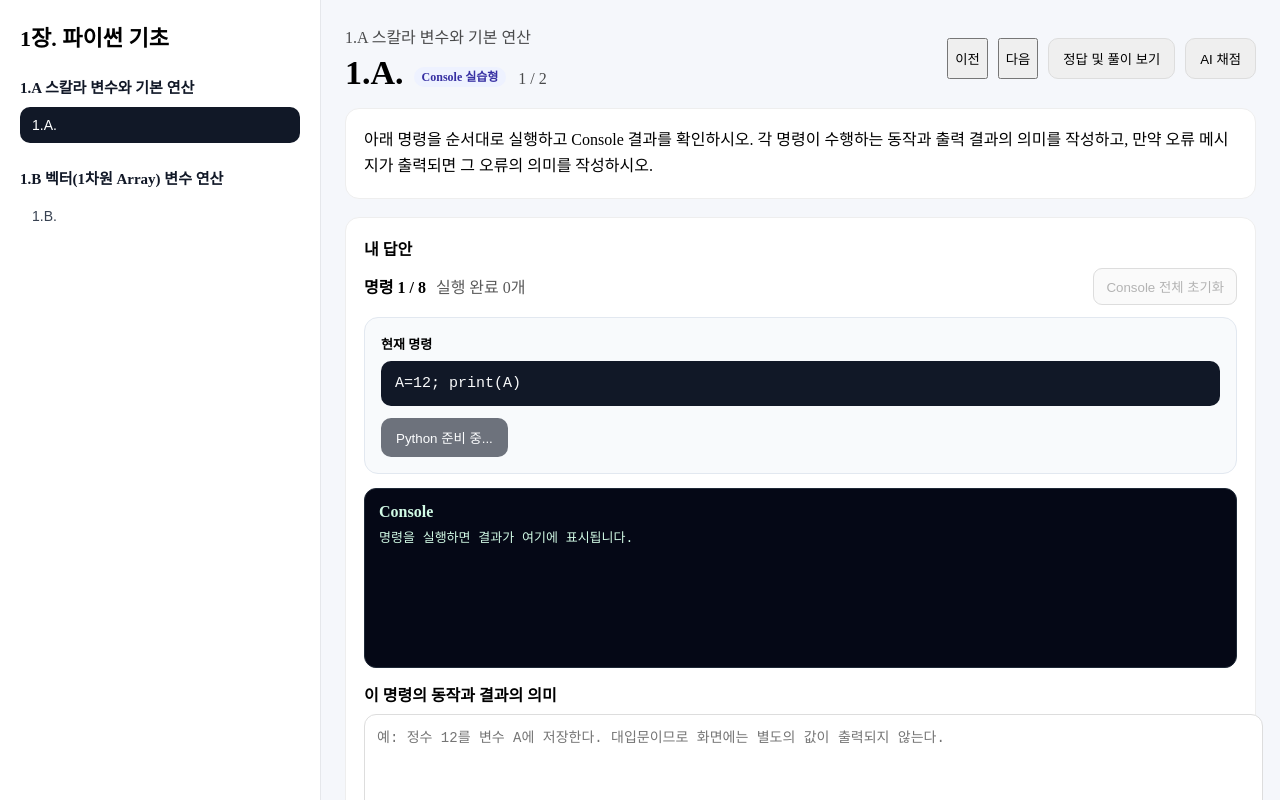
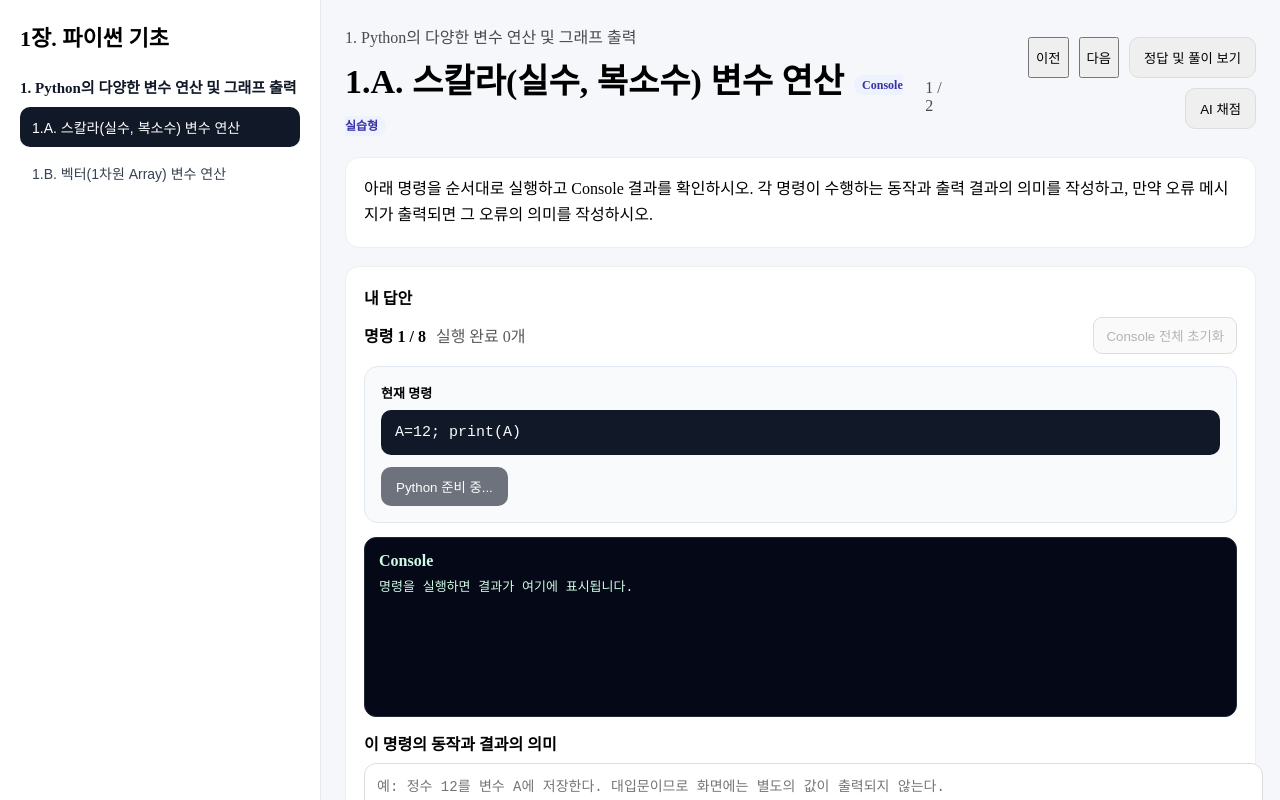
Before and after one commit to ingoo09/communication_workbook, a Next.js app: page /workbook/ch1 in a window 1280 px wide. Shown: the top 800 px of the page. Built offline with nearby package versions, Linux system fonts and the light colour scheme.

Commit message:
260710 1235

```diff
--- a/src/app/workbook/ch1/ch1.ts
+++ b/src/app/workbook/ch1/ch1.ts
@@ -5,13 +5,13 @@ export const chapter = {
   title: '1장. 파이썬 기초',
   sections: [
     {
-      id: '1-1A',
-      title: '1.A 스칼라 변수와 기본 연산',
+      id: '1-1',
+      title: '1. Python의 다양한 변수 연산 및 그래프 출력',
       problems: [
         {
-          id: '1-1A1',
+          id: '1-1A',
           type: 'console',
-          title: '1.A.',
+          title: '1.A. 스칼라(실수, 복소수) 변수 연산',
           prompt:
             '아래 명령을 순서대로 실행하고 Console 결과를 확인하시오. 각 명령이 수행하는 동작과 출력 결과의 의미를 작성하고, 만약 오류 메시지가 출력되면 그 오류의 의미를 작성하시오.',
           setupCode: 'import numpy as np',
@@ -66,26 +66,20 @@ export const chapter = {
             {
               id: 'command-15',
               command: 'A = 12e6; print(A)',
-              validation: { mode: 'exact', expectedOutput: '12e6' },
+              validation: { mode: 'numeric', expectedValue: 12000000.0, tolerance: 1e-12 },
               referenceExplanation:
-                '12에 10^6을 곱한 값을 변수 A에 저장한다. 변수 A에 저장된 값을 조회하므로 12e6이 출력된다.',
+                '12에 10^6을 곱한 값을 변수 A에 저장한다. 변수 A에 저장된 값을 조회하므로 실수 12000000.0이 출력된다.',
             },
           ],
           referenceAnswer:
             '각 명령별 모범 설명은 Console 화면에서 작성한 답안과 비교할 수 있다. 핵심은 대입문과 표현식의 차이, 거듭제곱, 일반 나눗셈, 몫, 나머지 연산을 구분하는 것이다.',
         },
-      ],
-    },
-    {
-      id: '1-1B',
-      title: '1.B 벡터(1차원 Array) 변수 연산',
-      problems: [
         {
-          id: '1-1B1',
+          id: '1-1B',
           type: 'console',
-          title: '1.B.',
+          title: '1.B. 벡터(1차원 Array) 변수 연산',
           prompt:
-            '아래 명령을 순서대로 실행하고 Console 결과를 확인하시오. 각 명령이 수행하는 동작과 출력 결과의 의미를 작성하고, 만약 오류 메시지가 출력되면 그 오류의 의미를 작성하시오.\n(numpy 모듈은 이미 불러왔다고 가정한다.)',
+            '아래 명령을 순서대로 실행하고 Console 결과를 확인하시오. 각 명령이 수행하는 동작과 출력 결과의 의미를 작성하고, 만약 오류 메시지가 출력되면 그 오류의 의미를 작성하시오.',
           setupCode: 'import numpy as np',
           items: [
             {
```
